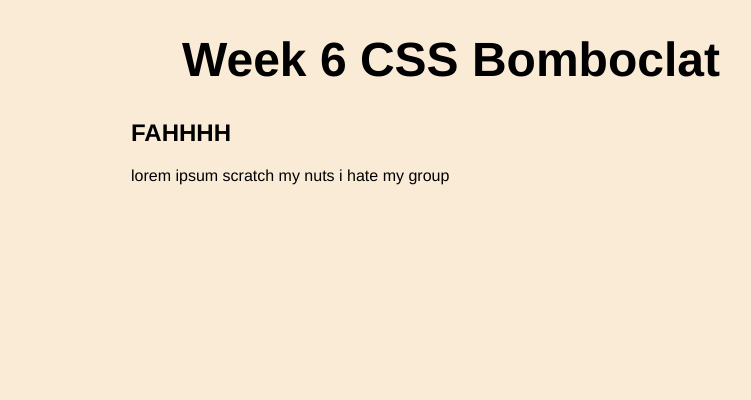
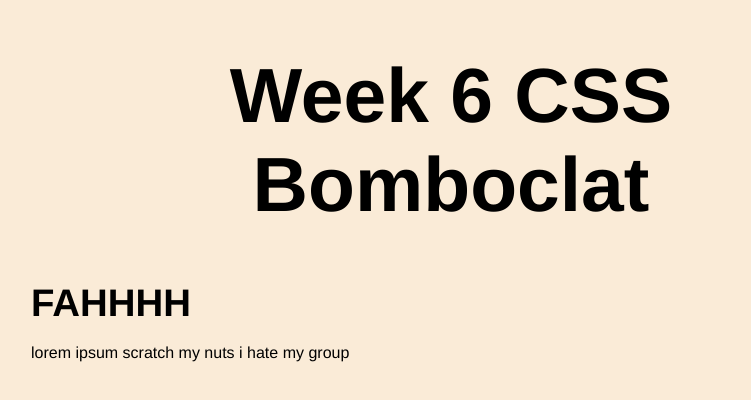
Before and after one commit to Inflique/web1-week6, a plain HTML site: page index.html in a window 1280 px wide. Shown: the whole page, without its empty margins (189-940 px from the left). Drawn offline with Linux system fonts and the light colour scheme.

Commit message:
learning more css things

```diff
--- a/index.html
+++ b/index.html
@@ -7,6 +7,7 @@
     <link href="styles/styles.css" rel="stylesheet">
 </head>
 <body>
+    <div class="container">
     <header>
         <h1>Week 6 CSS Bomboclat</h1>
     </header>
@@ -17,6 +18,6 @@
         </article>
 
     </main>
-
+    </div>
 </body>
 </html>
--- a/styles/styles.css
+++ b/styles/styles.css
@@ -1,11 +1,34 @@
+q:before, q:after{
+    content: '';
+    content: none;
+}
+
+html{
+    font-size: 16px;
+}
+
 body{
     background-color: antiquewhite;
     font-family:'Franklin Gothic Medium', 'Arial Narrow', Arial, sans-serif;
-    max-width: 640px;
-    margin: auto;
 }
 
 header{
-    font-size: 24px;
+    font-size: 2.4em;
     text-align: center;
+    margin-bottom: 1em;
 }
+
+h2{
+    font-size: 2.4em;
+    margin-bottom: 0.5em;
+}
+
+.container{
+    width: 80%;
+    max-width: 840px;
+    margin: 0 auto;
+}
+
+table{
+    border-spacing: 0;
+}
```
